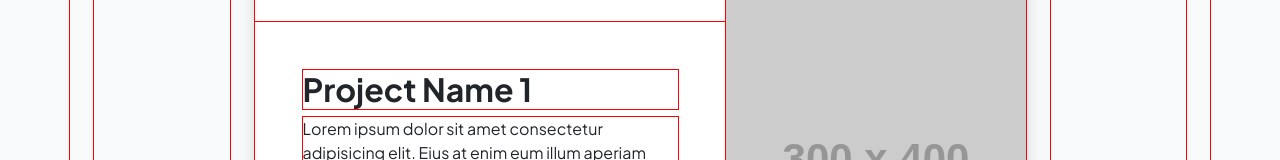
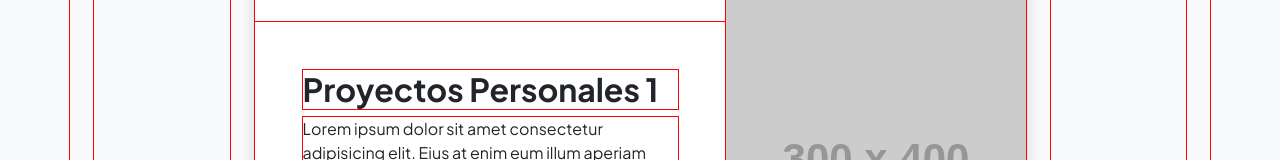
Before and after one commit to Anitt-nuk/Anitt-nuk.github.io, a plain HTML site: page projects.html in a window 1280 px wide. Shown: the part 264-424 px from the top of the page. Drawn offline with nearby package versions, Linux system fonts and the light colour scheme; placeholder pictures from the web are drawn by us.

Commit message:
Update projects.html

```diff
--- a/projects.html
+++ b/projects.html
@@ -5,7 +5,7 @@
         <meta name="viewport" content="width=device-width, initial-scale=1, shrink-to-fit=no" />
         <meta name="description" content="" />
         <meta name="author" content="" />
-        <title>Modern Business - Start Bootstrap Template</title>
+        <title>Empresas Modernas, soluciones inteligentes</title>
         <!-- Favicon-->
         <link rel="icon" type="image/x-icon" href="assets/favicon.ico" />
         <!-- Custom Google font-->
@@ -47,7 +47,7 @@
                                 <div class="card-body p-0">
                                     <div class="d-flex align-items-center">
                                         <div class="p-5">
-                                            <h2 class="fw-bolder">Project Name 1</h2>
+                                            <h2 class="fw-bolder">Proyectos Personales 1</h2>
                                             <p>Lorem ipsum dolor sit amet consectetur adipisicing elit. Eius at enim eum illum aperiam placeat esse? Mollitia omnis minima saepe recusandae libero, iste ad asperiores! Explicabo commodi quo itaque! Ipsam!</p>
                                         </div>
                                         <img class="img-fluid" src="https://dummyimage.com/300x400/343a40/6c757d" alt="..." />
```
